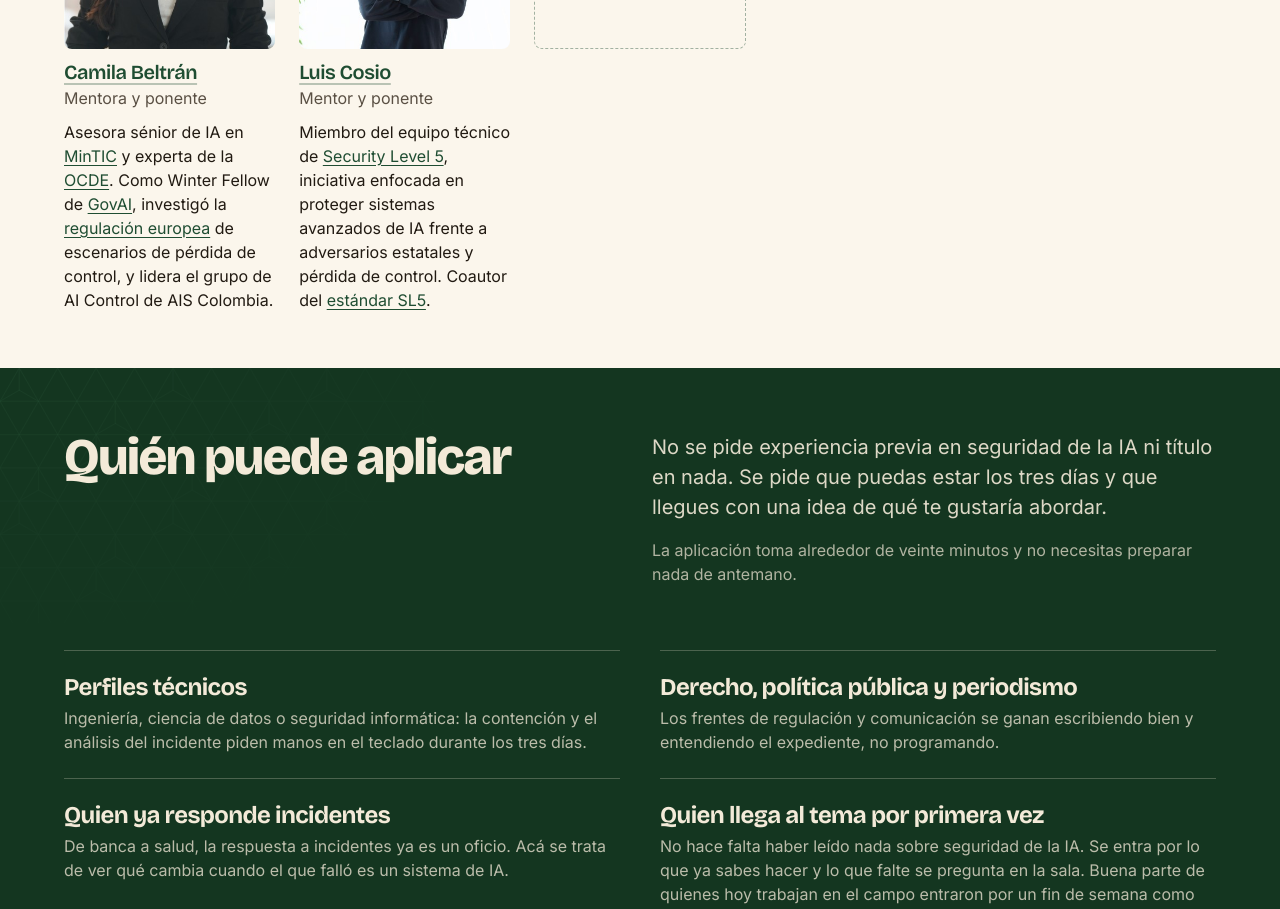
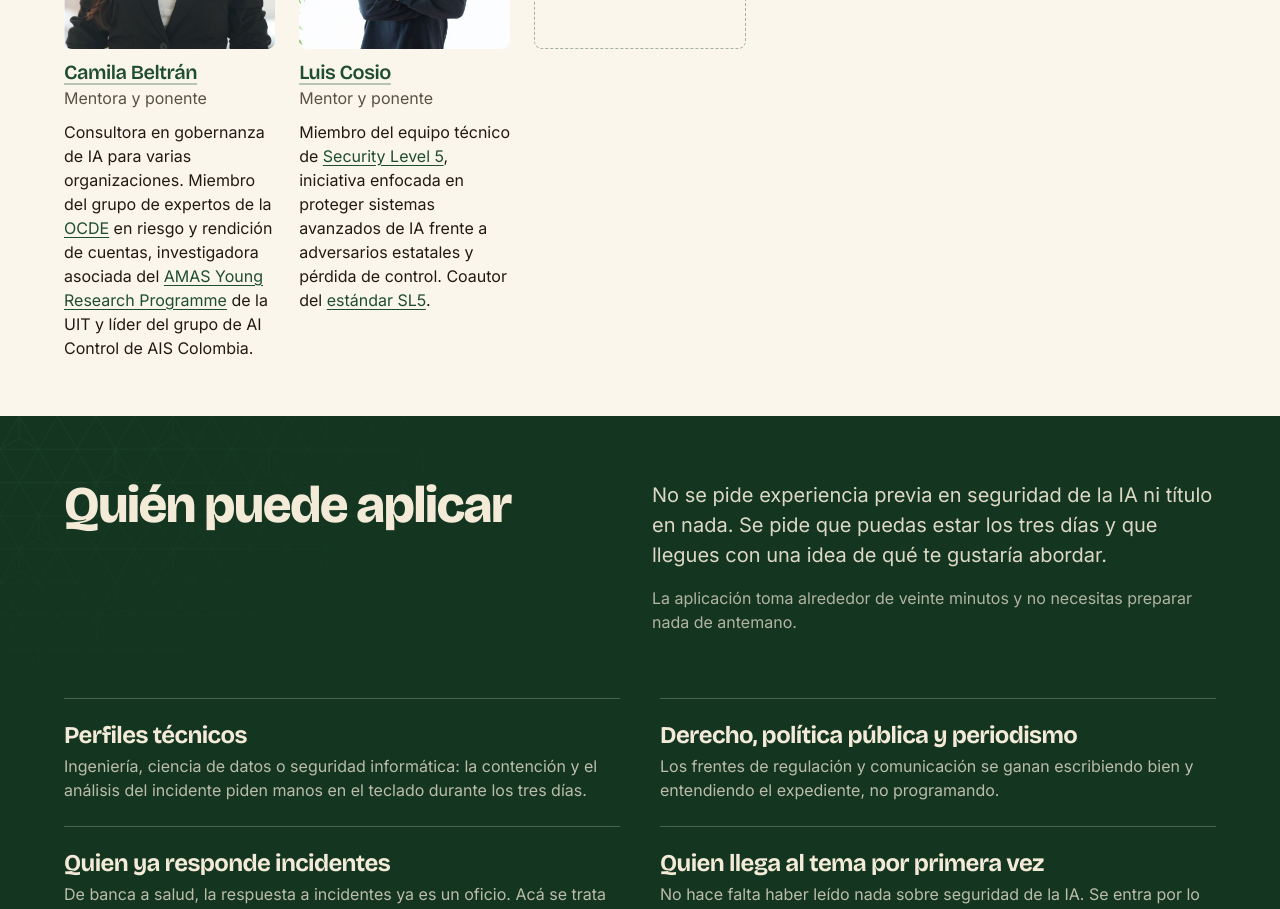
Before and after one commit to jgelves13/ai-safety-colombia-website, a Next.js app: page /sprint in a window 1280 px wide. Shown: the part 3480-4389 px from the top of the page. Built offline with nearby package versions, Linux system fonts and the light colour scheme.

Commit message:
Actualiza las dos bios de Camila con sus precisiones
Co-Authored-By: Claude Fable 5 <noreply@anthropic.com>
Claude-Session: https://claude.ai/code/session_012CKznMjdGBjYaUqR7buTXy

```diff
--- a/app/quienes-somos/page.tsx
+++ b/app/quienes-somos/page.tsx
@@ -133,16 +133,8 @@ const EQUIPO: Persona[] = [
       "https://www.linkedin.com/in/camila-alejandra-beltran-reyes-ab288627a/",
     bio: (
       <>
-        Asesora sénior de IA en{" "}
-        <a
-          className={ENLACE}
-          href="https://www.mintic.gov.co/"
-          target="_blank"
-          rel="noopener noreferrer"
-        >
-          MinTIC
-        </a>{" "}
-        y experta de la{" "}
+        Consultora en gobernanza de IA para varias organizaciones. Miembro del
+        grupo de expertos de la{" "}
         <a
           className={ENLACE}
           href="https://oecd.ai/en/about/network-of-experts"
@@ -150,26 +142,17 @@ const EQUIPO: Persona[] = [
           rel="noopener noreferrer"
         >
           OCDE
-        </a>
-        . Como Winter Fellow de{" "}
+        </a>{" "}
+        en riesgo y rendición de cuentas e investigadora asociada del{" "}
         <a
           className={ENLACE}
-          href="https://www.governance.ai/"
+          href="https://aiforgood.itu.int/multimedia-authenticity/"
           target="_blank"
           rel="noopener noreferrer"
         >
-          GovAI
-        </a>
-        , investigó la{" "}
-        <a
-          className={ENLACE}
-          href="https://digital-strategy.ec.europa.eu/en/policies/contents-code-gpai"
-          target="_blank"
-          rel="noopener noreferrer"
-        >
-          regulación europea
+          AMAS Young Research Programme
         </a>{" "}
-        de escenarios de pérdida de control.
+        de la UIT.
       </>
     ),
   },
--- a/app/sprint/page.tsx
+++ b/app/sprint/page.tsx
@@ -173,16 +173,8 @@ const MENTORES: {
       "https://www.linkedin.com/in/camila-alejandra-beltran-reyes-ab288627a/",
     bio: (
       <>
-        Asesora sénior de IA en{" "}
-        <a
-          className={ENLACE}
-          href="https://www.mintic.gov.co/"
-          target="_blank"
-          rel="noopener noreferrer"
-        >
-          MinTIC
-        </a>{" "}
-        y experta de la{" "}
+        Consultora en gobernanza de IA para varias organizaciones. Miembro del
+        grupo de expertos de la{" "}
         <a
           className={ENLACE}
           href="https://oecd.ai/en/about/network-of-experts"
@@ -190,27 +182,17 @@ const MENTORES: {
           rel="noopener noreferrer"
         >
           OCDE
-        </a>
-        . Como Winter Fellow de{" "}
+        </a>{" "}
+        en riesgo y rendición de cuentas, investigadora asociada del{" "}
         <a
           className={ENLACE}
-          href="https://www.governance.ai/"
+          href="https://aiforgood.itu.int/multimedia-authenticity/"
           target="_blank"
           rel="noopener noreferrer"
         >
-          GovAI
-        </a>
-        , investigó la{" "}
-        <a
-          className={ENLACE}
-          href="https://digital-strategy.ec.europa.eu/en/policies/contents-code-gpai"
-          target="_blank"
-          rel="noopener noreferrer"
-        >
-          regulación europea
+          AMAS Young Research Programme
         </a>{" "}
-        de escenarios de pérdida de control, y lidera el grupo de AI Control de
-        AIS Colombia.
+        de la UIT y líder del grupo de AI Control de AIS Colombia.
       </>
     ),
   },
```
